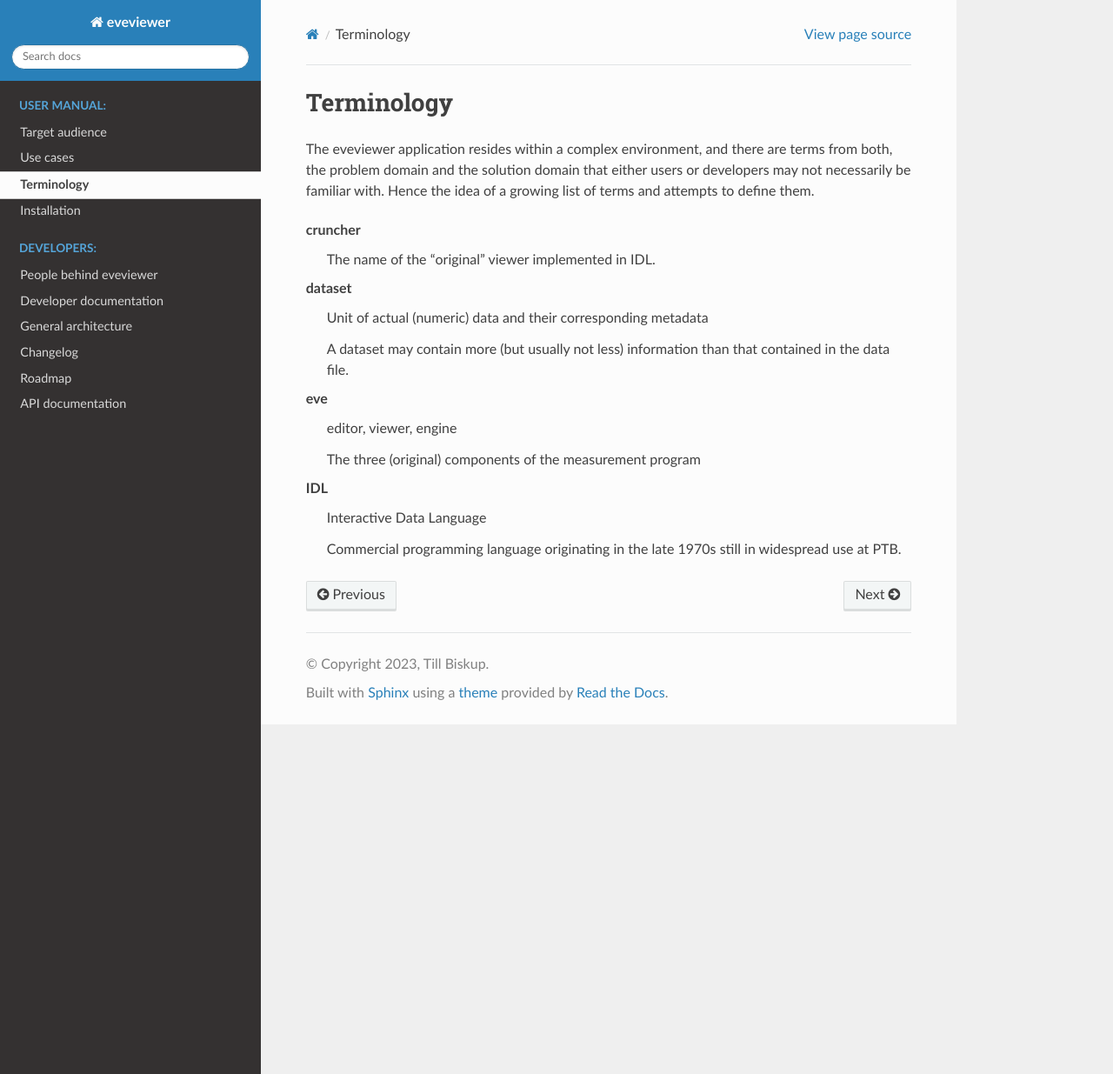
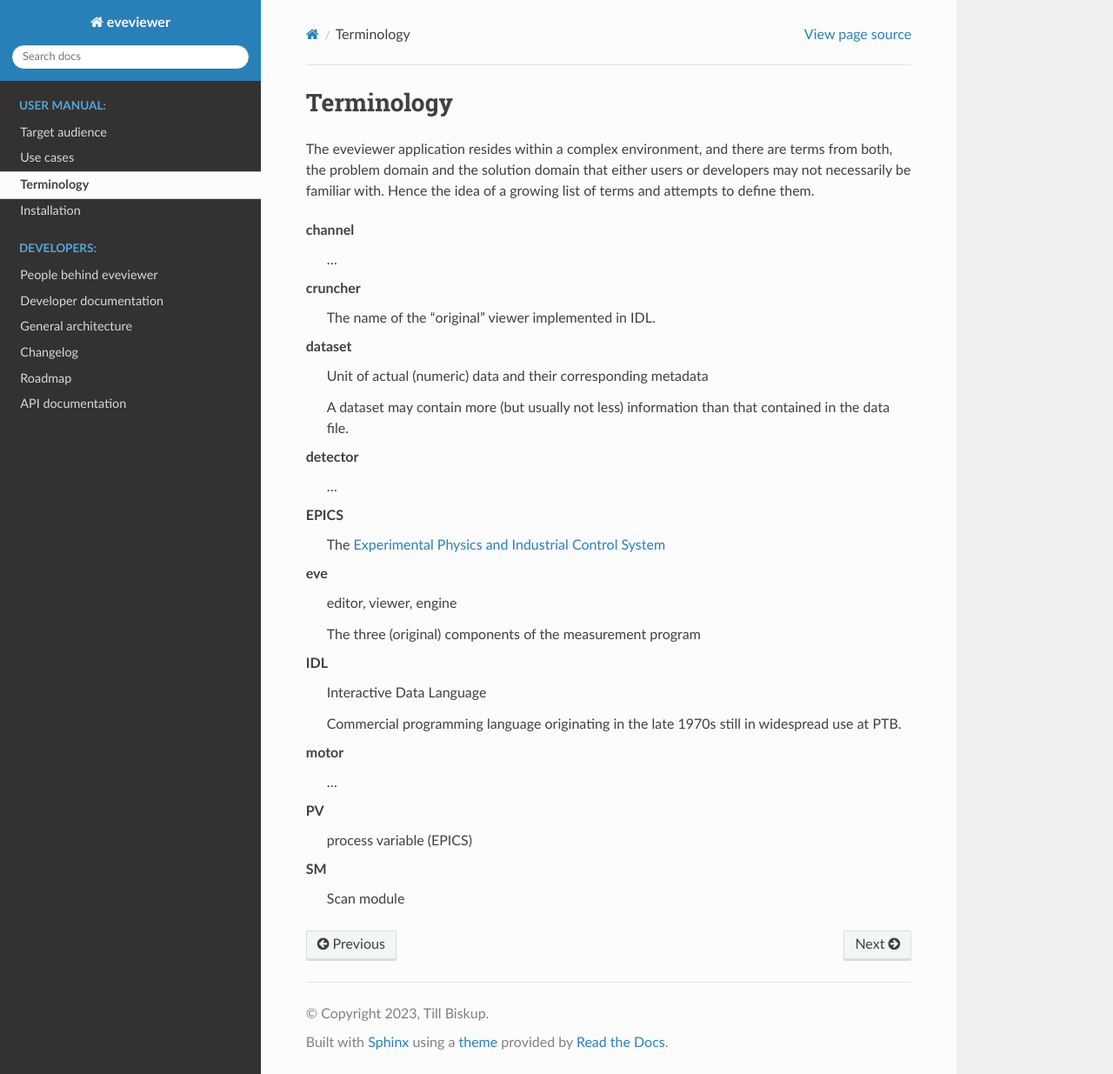
Before and after one commit to tillbiskup/evedataviewer, a Sphinx documentation site: the page built from docs/terminology.rst, in a window 1280 px wide and 1235 px high. Shown: the whole window at 87% size. Built offline with Sphinx 7.4.7 and the Read the Docs theme 2.0.0, drawn with Linux system fonts in a browser that asks for light colours.

Commit message:
More terms (partly without definitions yet)

```diff
--- a/docs/terminology.rst
+++ b/docs/terminology.rst
@@ -4,6 +4,9 @@ Terminology
 
 The eveviewer application resides within a complex environment, and there are terms from both, the problem domain and the solution domain that either users or developers may not necessarily be familiar with. Hence the idea of a growing list of terms and attempts to define them.
 
+
+channel
+    ...
 
 cruncher
     The name of the "original" viewer implemented in IDL.
@@ -12,6 +15,12 @@ dataset
     Unit of actual (numeric) data and their corresponding metadata
 
     A dataset may contain more (but usually not less) information than that contained in the data file.
+
+detector
+    ...
+
+EPICS
+    The `Experimental Physics and Industrial Control System <https://epics-controls.org/>`_
 
 eve
     editor, viewer, engine
@@ -22,3 +31,12 @@ IDL
     Interactive Data Language
 
     Commercial programming language originating in the late 1970s still in widespread use at PTB.
+
+motor
+    ...
+
+PV
+    process variable (EPICS)
+
+SM
+    Scan module
```
